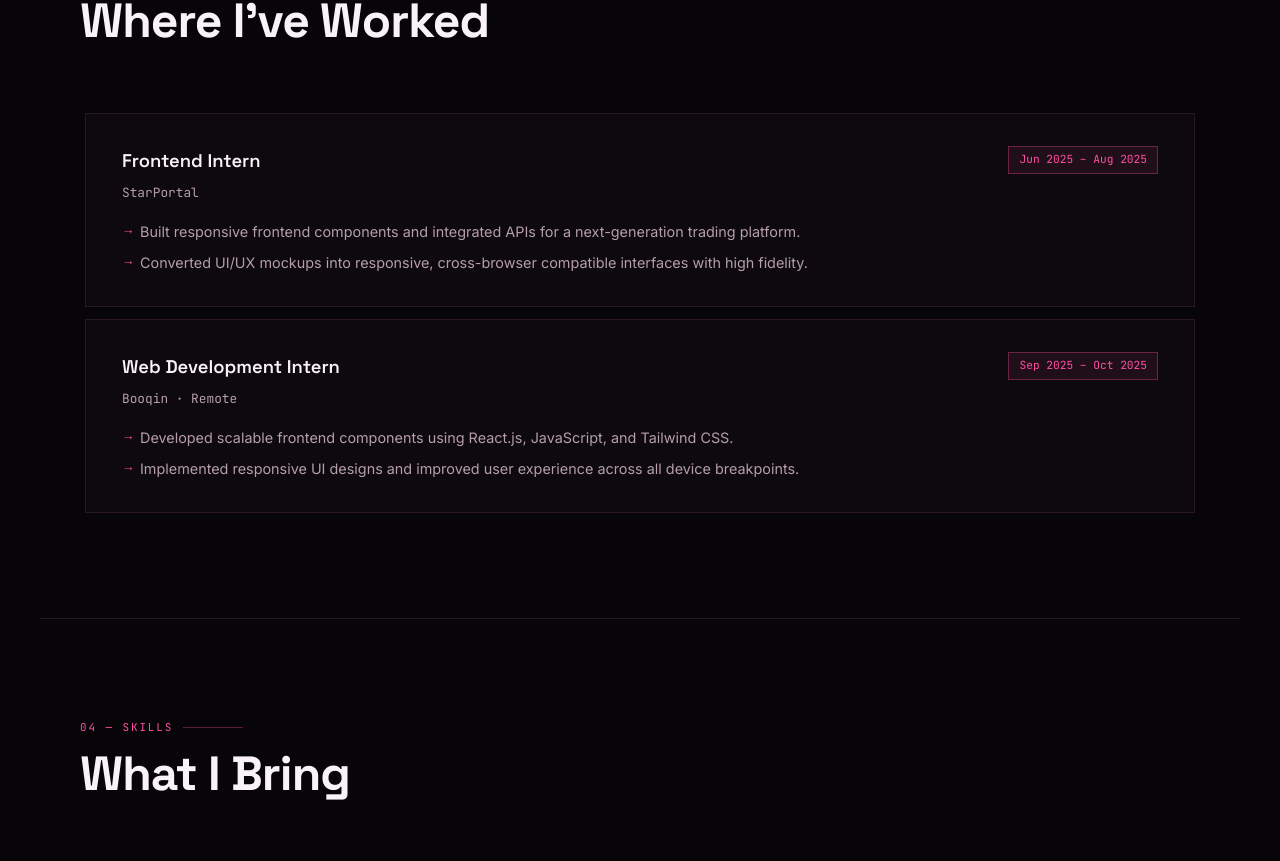
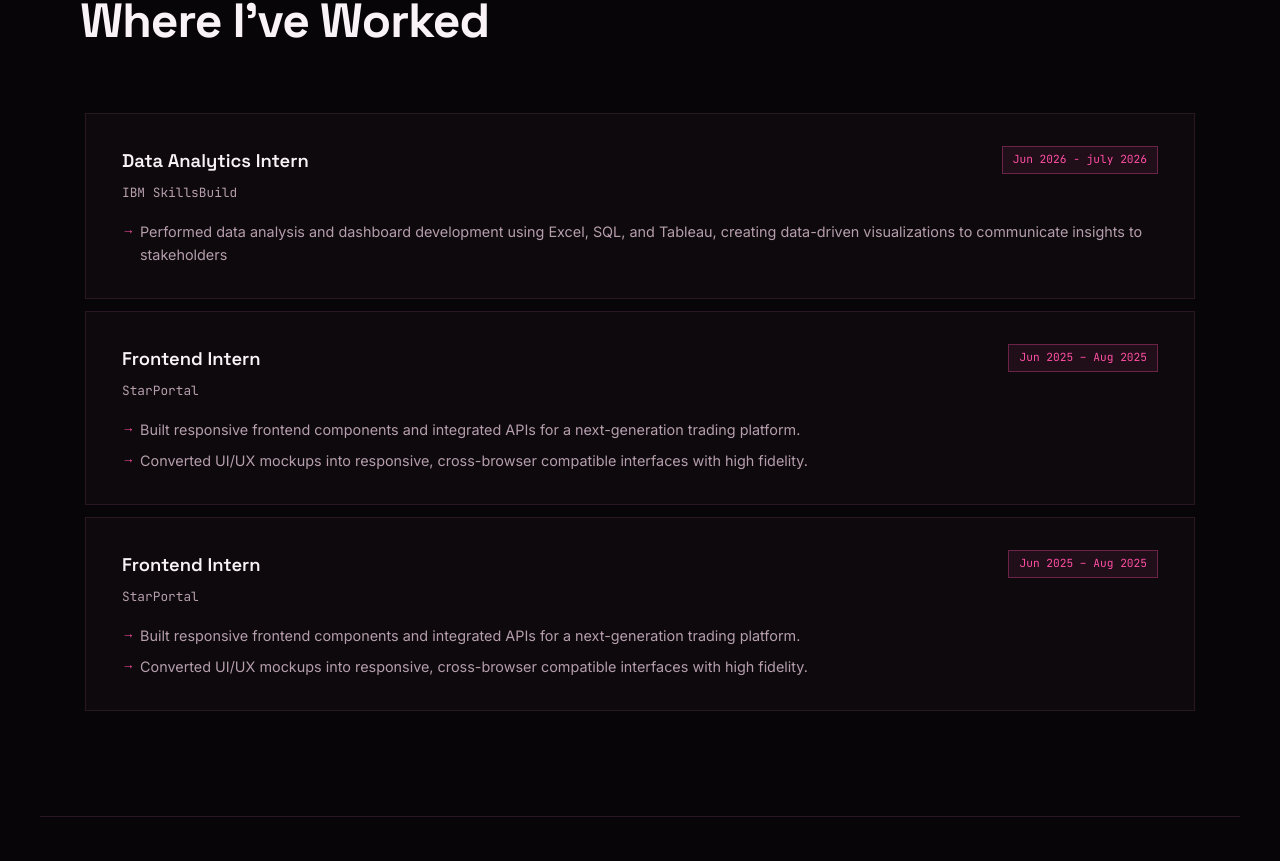
Before and after one commit to SohaRatnam2005/Soha_Portfolio, a React (Vite) app: page / in a window 1280 px wide. Shown: the part 3104-3965 px from the top of the page. Built offline with nearby package versions, Linux system fonts and the light colour scheme.

Commit message:
added new Experience

```diff
--- a/src/App.jsx
+++ b/src/App.jsx
@@ -15,6 +15,23 @@ const NAV_LINKS = [
 
 const EXPERIENCE = [
   {
+    role: "Data Analytics Intern",
+    company: "IBM SkillsBuild ",
+    period: "Jun 2026 - july 2026",
+    bullets: [
+      " Performed data analysis and dashboard development using Excel, SQL, and Tableau, creating data-driven visualizations to communicate insights to stakeholders",
+    ]
+  },
+
+  {
+    role: "Frontend Intern",
+    company: "StarPortal",
+    period: "Jun 2025 – Aug 2025",
+    bullets: [
+      "Built responsive frontend components and integrated APIs for a next-generation trading platform.",
+      "Converted UI/UX mockups into responsive, cross-browser compatible interfaces with high fidelity.",
+    ],
+  },{
     role: "Frontend Intern",
     company: "StarPortal",
     period: "Jun 2025 – Aug 2025",
@@ -23,15 +40,7 @@ const EXPERIENCE = [
       "Converted UI/UX mockups into responsive, cross-browser compatible interfaces with high fidelity.",
     ],
   },
-  {
-    role: "Web Development Intern",
-    company: "Booqin · Remote",
-    period: "Sep 2025 – Oct 2025",
-    bullets: [
-      "Developed scalable frontend components using React.js, JavaScript, and Tailwind CSS.",
-      "Implemented responsive UI designs and improved user experience across all device breakpoints.",
-    ],
-  },
+
 ];
 
 const PROJECTS = [
```
